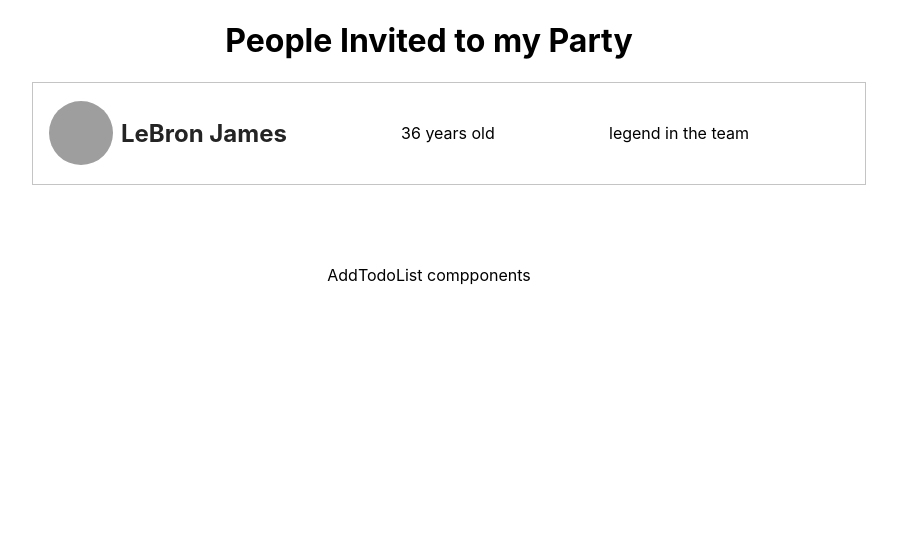
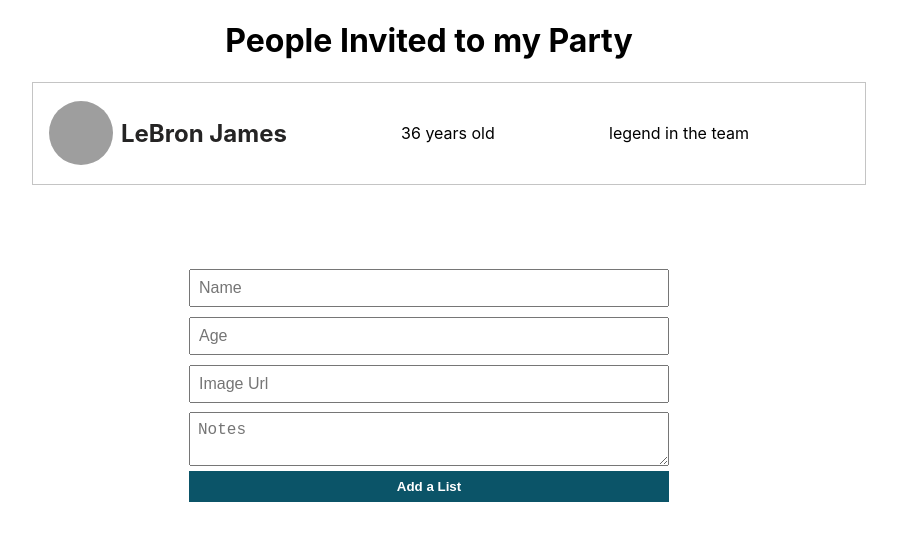
Before and after one commit to siff2018/memo-card-typescript, a React (Create React App) app: page / in a window 1280 px wide. Shown: the top 540 px of the page, without its empty margins (211-1108 px from the left). Built offline with nearby package versions, Linux system fonts and the light colour scheme; grey boxes are pictures that could not be loaded.

Commit message:
section 4

```diff
--- a/src/App.tsx
+++ b/src/App.tsx
@@ -6,7 +6,7 @@
 import List from './components/List'
 import AddToList from './components/AddToList';
 
-interface IState {
+export interface IState {
   people: {
     name: string,
     age: number,
@@ -31,7 +31,7 @@
     <div className="App">
  <h1>People Invited to my Party </h1>
  <List people={people}/>
- <AddToList/>
+ <AddToList people={people} setPeople={setPeople}/>
     </div>
   );
 }
--- a/src/components/AddToList.tsx
+++ b/src/components/AddToList.tsx
@@ -1,9 +1,66 @@
-import React from 'react'
+import React,{useState} from 'react'
+import {IState as IProps} from '../App'
 
 const AddToList = () => {
+    const [input, setInput] = useState({
+        name: "",
+        age : "",
+        note: "",
+        img : "",
+        url : ""
+    })
+
+    const handleChange = (e:React.ChangeEvent<HTMLInputElement | HTMLTextAreaElement>): void => {
+       setInput({
+        ...input, [e.target.name]: e.target.value
+       })
+    }
+
+    const handleClick = (): void => {
+
+    }
+
     return(
         <div className='AddToList'>
-        AddTodoList compponents
+            <input
+             type='text'
+             placeholder="Name"
+             className='AddToList-input'
+             value={input.name}
+             onChange={(e) => {}}
+             name="name"
+            />
+            <input
+             type='text'
+             placeholder="Age"
+             className='AddToList-input'
+             value={input.age}
+             name="age"
+             onChange={handleChange}
+            />
+            <input
+             type='text'
+             placeholder="Image Url"
+             className='AddToList-input'
+             value={input.url}
+             onChange={handleChange}
+             name='url'
+            />
+            <textarea
+
+             placeholder="Notes"
+             className='AddToList-input'
+             value={input.note}
+             name='note'
+             onChange={handleChange}
+            />
+
+            <button className='AddToList-btn'
+                    onClick={handleClick}
+            >
+
+                Add a List
+            </button>
          </div>
     )
 }
```
